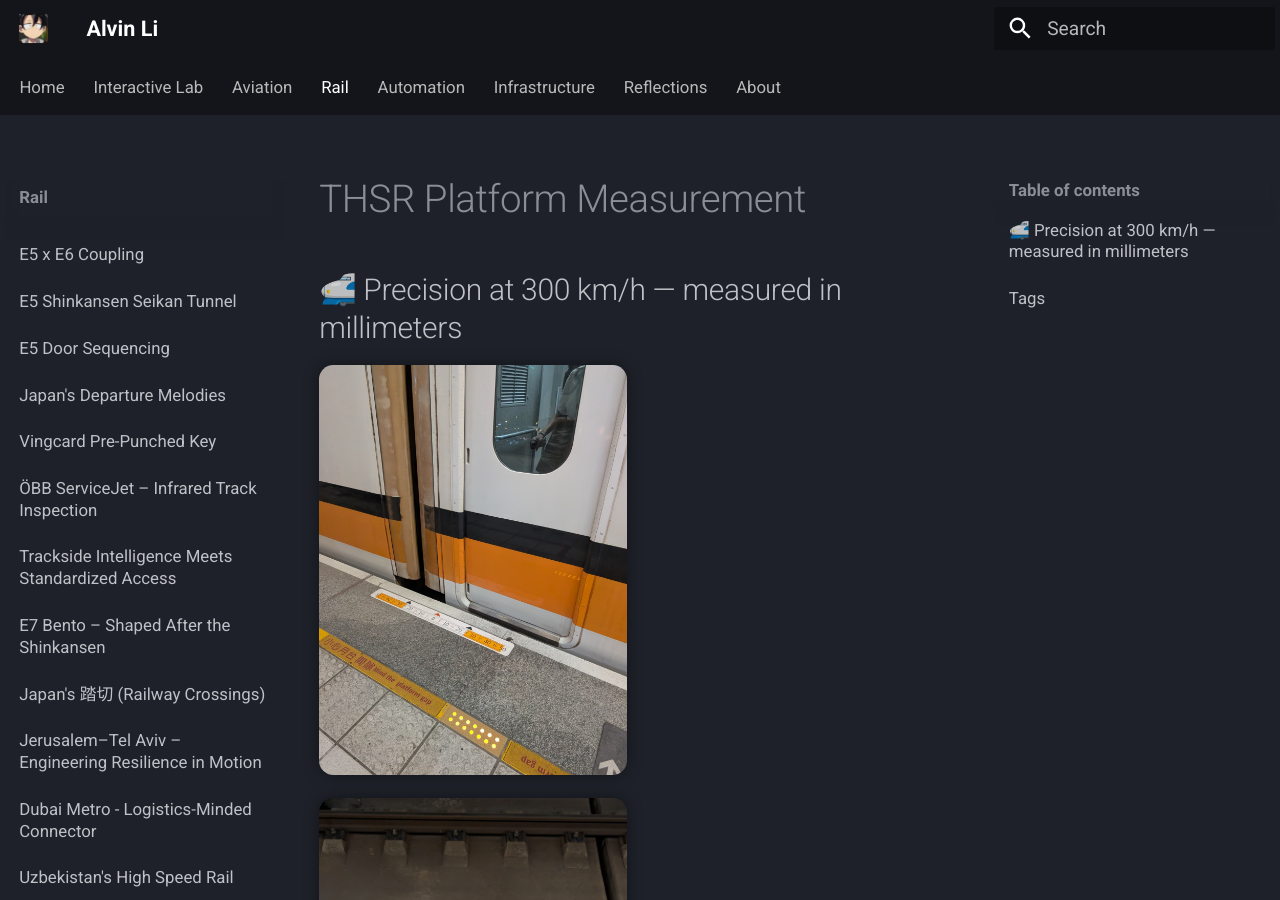
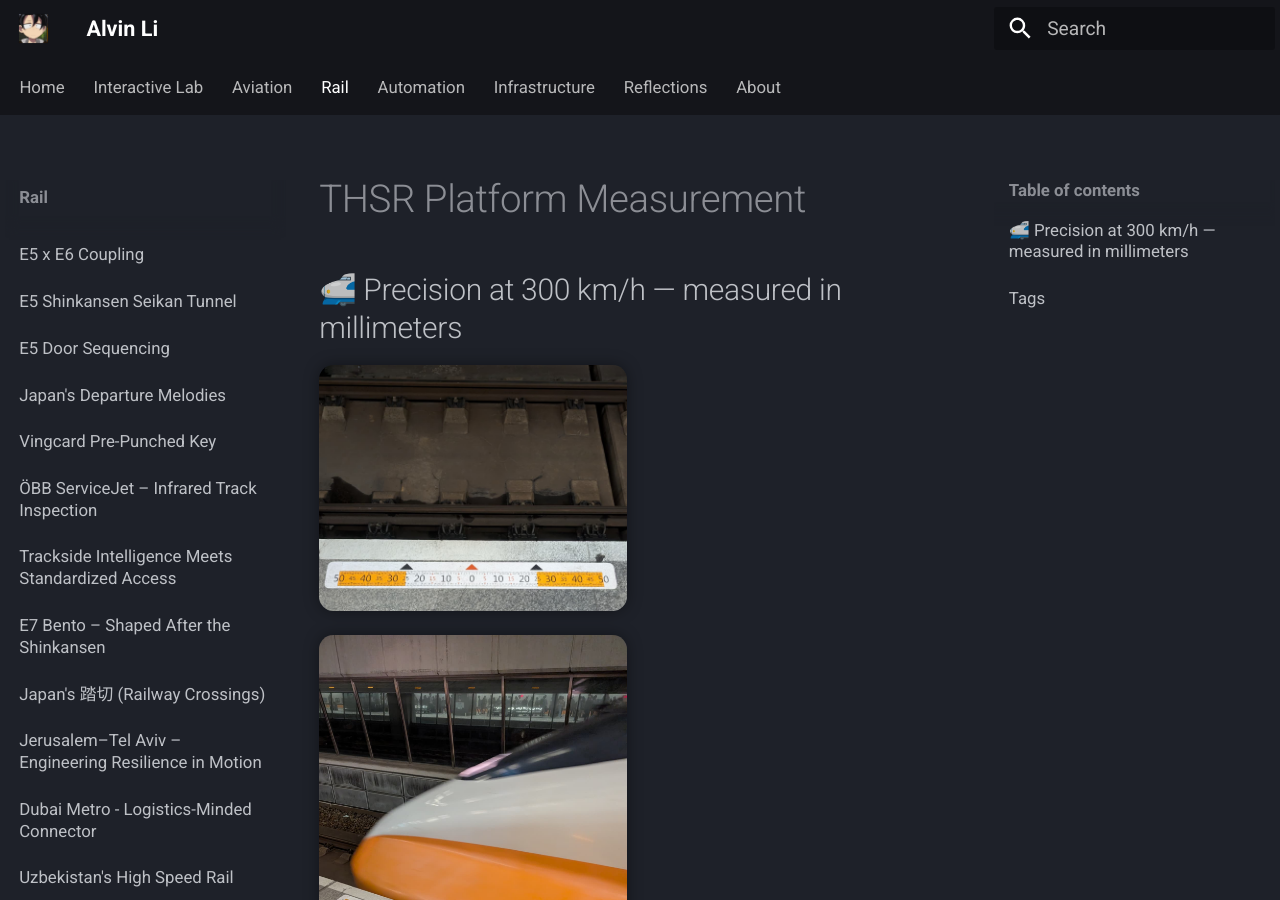
Before and after one commit to alvvvli/alvin-site, an MkDocs documentation site: the page built from docs/rail/thsrmsr.md, in a window 1280 px wide and 900 px high. Built offline with MkDocs 1.6.1 and Material for MkDocs 9.7.7, drawn with Linux system fonts in a browser that asks for light colours.

Commit message:
Update thsrmsr.md

```diff
--- a/docs/rail/thsrmsr.md
+++ b/docs/rail/thsrmsr.md
@@ -1,11 +1,11 @@
 ## 🚅 Precision at 300 km/h — measured in millimeters
 
 <div style="display:flex;flex-wrap:wrap;gap:10px;justify-content:center;">
-  <img src="/alvin-site/JPG_VID/thsrmsr3.jpg?v=1"
-       style="width:48%;border-radius:12px;box-shadow:0 0 12px rgba(0,0,0,0.4);">
   <img src="/alvin-site/JPG_VID/thsrmsr.jpg?v=1"
        style="width:48%;border-radius:12px;box-shadow:0 0 12px rgba(0,0,0,0.4);">
   <img src="/alvin-site/JPG_VID/thsrmsr2.jpg?v=1"
+       style="width:48%;border-radius:12px;box-shadow:0 0 12px rgba(0,0,0,0.4);">
+  <img src="/alvin-site/JPG_VID/thsrmsr3.jpg?v=1"
        style="width:48%;border-radius:12px;box-shadow:0 0 12px rgba(0,0,0,0.4);">
 </div>
 
```
